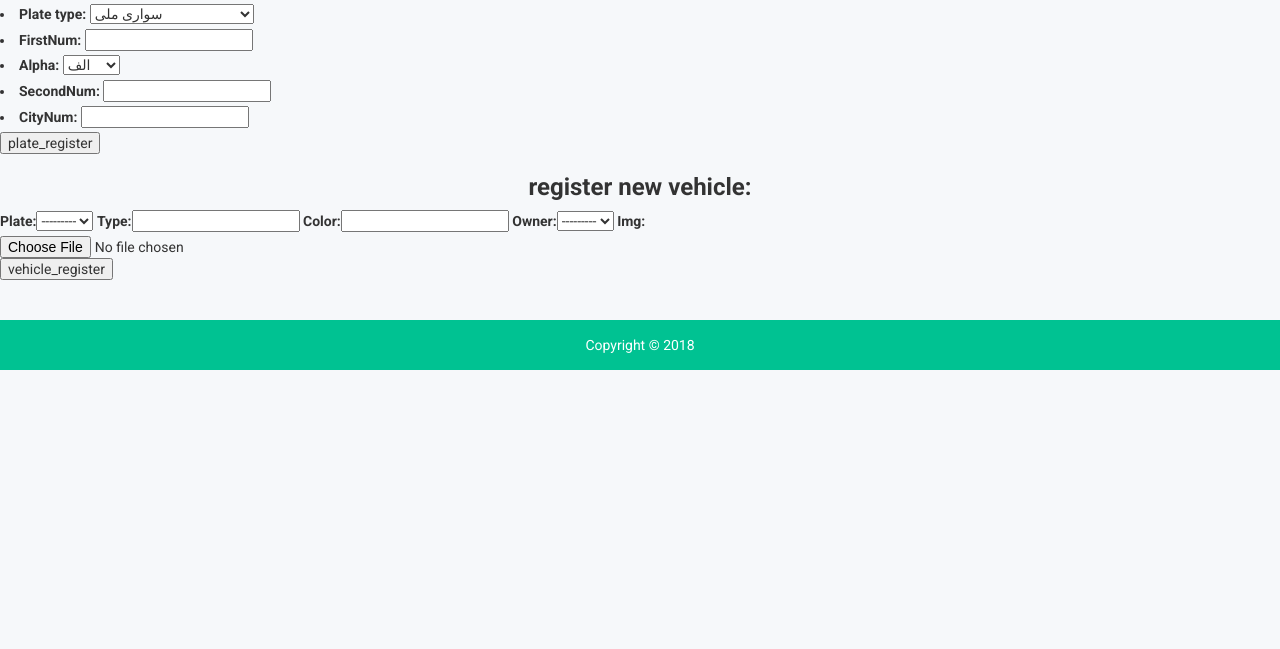
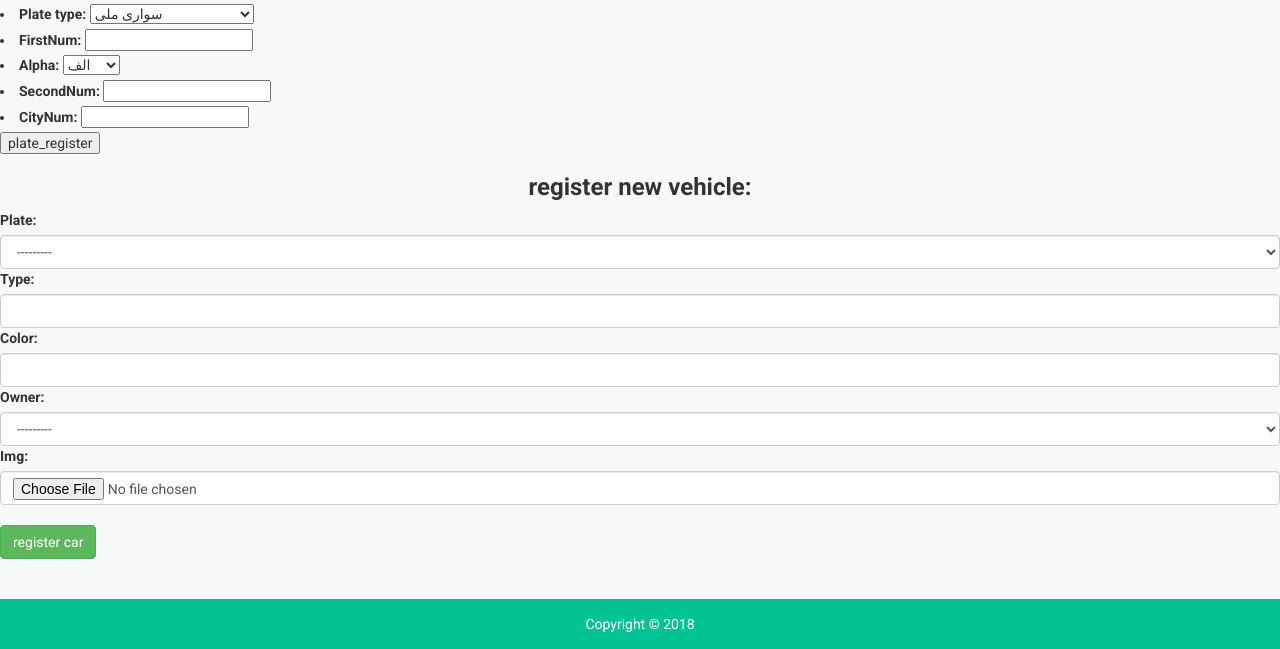
Before and after one commit to asal97/Computer-Vision-Project, a Django app: page /register/ in a window 1280 px wide. Shown: the part 227-876 px from the top of the page. Before the commit the page ends 597 px from the top, so only its background shows below. Run offline with Django 3.2, Linux system fonts and the light colour scheme; data that the repository does not hold is empty; some libraries are stand-ins or nearby versions; some web fonts are replaced.

Commit message:
add widgets to form

```diff
--- a/CVP/templates/form.html
+++ b/CVP/templates/form.html
@@ -18,7 +18,10 @@
     <form action="{% url 'register' %}" method="post" novalidate>
         {% csrf_token %}
         {{ vehicle_form }}
-        <input type="submit" name="form_name" value="vehicle_register">
+        <br>
+        <button class="btn btn-success" type="submit" name="form_name" value="vehicle_register">register car</button>
+        {#        <input type="submit" name="form_name" value="vehicle_register">#}
+
     </form>
     {#    <form class="p-3">#}
     {#        <div class="form-group">#}
--- a/registerApp/forms.py
+++ b/registerApp/forms.py
@@ -10,12 +10,16 @@ class PlateRegisterForm(ModelForm):
 
 
 class VehicleRegisterForm(ModelForm):
-    plate = forms.ModelChoiceField(Plate.objects.all())
-    owner = forms.ModelChoiceField(Owner.objects.all())
+    # plate = forms.ModelChoiceField(Plate.objects.all())
+    # owner = forms.ModelChoiceField(Owner.objects.all())
 
     class Meta:
         model = Vehicle
         fields = ['plate', 'type', 'color', 'owner', 'img']
         widgets = {
-            'plate': forms.Select(attrs={'class': 'form-control'}) #TODO: ADD CLASS HERE :/
+            'plate': forms.Select(choices=Plate.objects.all(), attrs={'class': 'form-control'}),
+            'owner': forms.Select(choices=Owner.objects.all(), attrs={'class': 'form-control'}),
+            'img': forms.ClearableFileInput(attrs={'class': 'form-control', 'multiple': False}),
+            'type': forms.TextInput(attrs={'class': 'form-control'}),
+            'color': forms.TextInput(attrs={'class': 'form-control'})
         }
```
